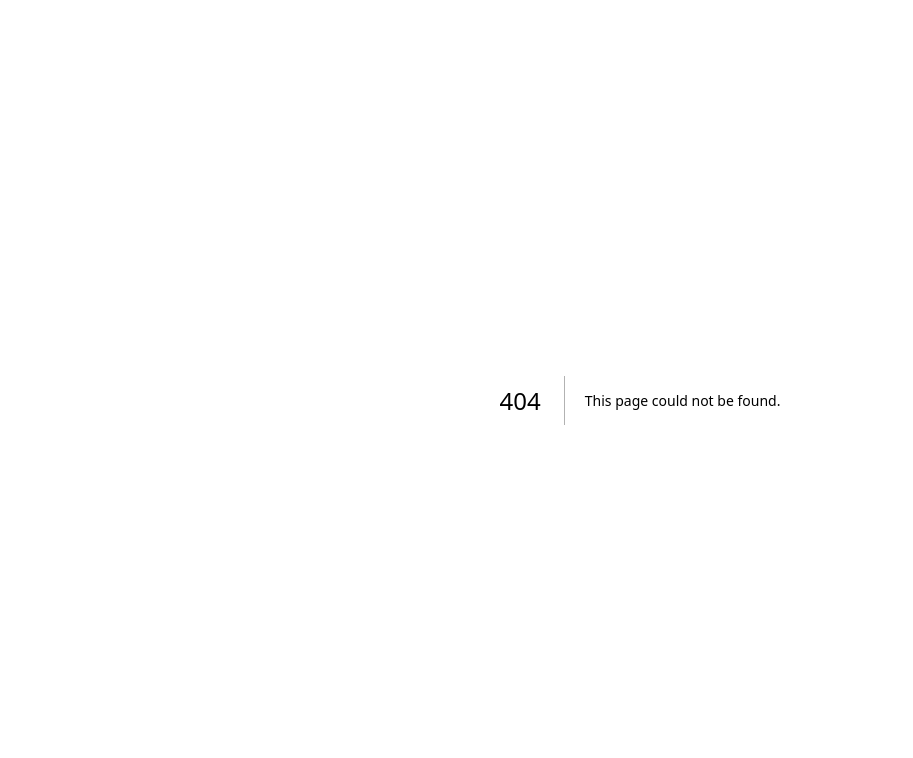
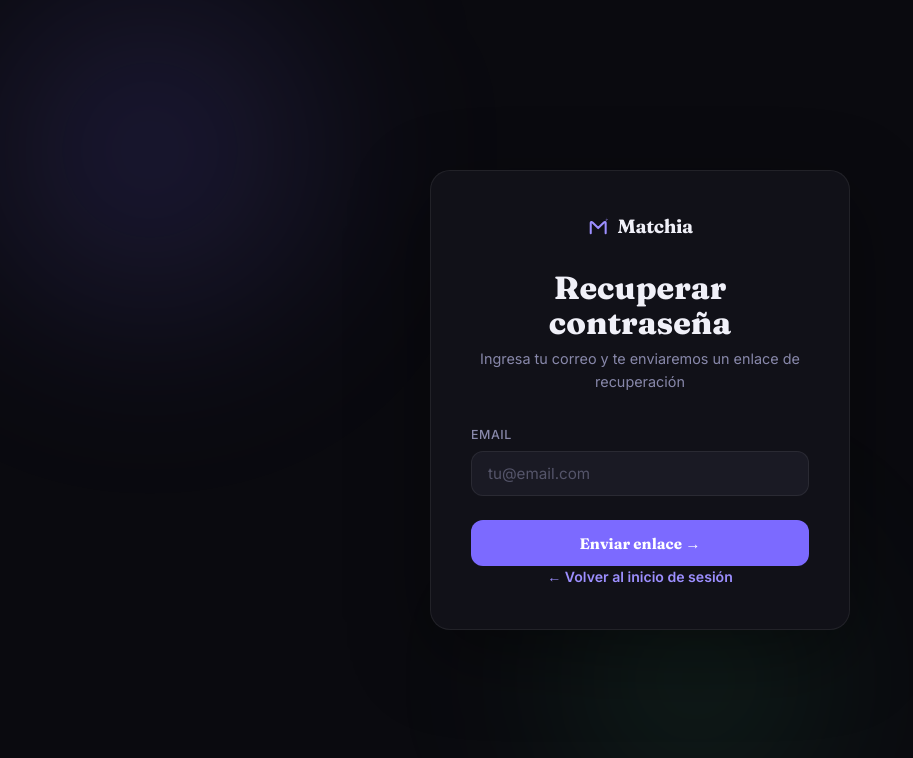
Before and after one commit to Basara2024/Cv-analyzer, a Next.js app in the folder frontend/: page /auth/forgot-password in a window 1280 px wide. Before the commit this address had no page. Shown: the top 758 px of the page, without its empty margins (0-913 px from the left). Built offline with nearby package versions, Linux system fonts and the light colour scheme.

Commit message:
Forgot and reset pasword

```diff
--- a/frontend/app/auth/auth.module.css
+++ b/frontend/app/auth/auth.module.css
@@ -244,3 +244,16 @@
   color: var(--accent-bright);
   text-decoration: underline;
 }
+
+.forgotLink {
+  display: block;
+  text-align: right;
+  font-size: 0.78rem;
+  color: var(--text-muted);
+  text-decoration: none;
+  margin-top: 0.4rem;
+}
+
+.forgotLink:hover {
+  color: var(--accent-bright);
+}
--- /dev/null
+++ b/frontend/app/auth/forgot-password/page.tsx
@@ -0,0 +1,82 @@
+"use client";
+import { useState } from "react";
+import Link from "next/link";
+import axios from "axios";
+import styles from "../auth.module.css";
+import { MatchiaLogo } from "@/app/components/MatchiaLogo";
+
+export default function ForgotPasswordPage() {
+  const [email, setEmail] = useState("");
+  const [loading, setLoading] = useState(false);
+  const [submitted, setSubmitted] = useState(false);
+  const [error, setError] = useState("");
+
+  const handleSubmit = async (e: React.FormEvent) => {
+    e.preventDefault();
+    setError("");
+    setLoading(true);
+    try {
+      await axios.post(`${process.env.NEXT_PUBLIC_API_URL}/auth/forgot-password`, { email });
+      setSubmitted(true);
+    } catch (err: any) {
+      setError(err.response?.data?.message || "Error al procesar la solicitud.");
+    } finally {
+      setLoading(false);
+    }
+  };
+
+  return (
+    <div className={styles.page}>
+      <div className={styles.blob1} />
+      <div className={styles.blob2} />
+
+      <div className={styles.right}>
+        <div className={styles.card}>
+          <Link href="/" className={styles.cardLogo}>
+            <MatchiaLogo className={styles.logoIcon} />
+            <span className={styles.logoText}>Matchia</span>
+          </Link>
+
+          <div className={styles.formHeader}>
+            <h2 className={styles.formTitle}>Recuperar contraseña</h2>
+            <p className={styles.formSubtitle}>
+              {submitted
+                ? "Revisa tu bandeja de entrada"
+                : "Ingresa tu correo y te enviaremos un enlace de recuperación"}
+            </p>
+          </div>
+
+          {!submitted ? (
+            <form onSubmit={handleSubmit} className={styles.fields}>
+              <div className={styles.field}>
+                <label className={styles.label}>Email</label>
+                <input
+                  className={styles.input}
+                  type="email"
+                  placeholder="tu@email.com"
+                  value={email}
+                  onChange={(e) => setEmail(e.target.value)}
+                  required
+                />
+              </div>
+
+              {error && <div className={styles.error}>{error}</div>}
+
+              <button className={styles.btnPrimary} type="submit" disabled={loading}>
+                {loading ? <span className={styles.spinner} /> : "Enviar enlace →"}
+              </button>
+            </form>
+          ) : (
+            <p className={styles.formSubtitle}>
+              Si <strong>{email}</strong> está registrado, recibirás un correo en los próximos minutos.
+            </p>
+          )}
+
+          <p className={styles.switch}>
+            <Link href="/auth" className={styles.switchBtn}>← Volver al inicio de sesión</Link>
+          </p>
+        </div>
+      </div>
+    </div>
+  );
+}
--- a/frontend/app/auth/page.tsx
+++ b/frontend/app/auth/page.tsx
@@ -162,6 +162,11 @@ function AuthPageInner() {
                 onChange={(e) => setForm({ ...form, password: e.target.value })}
                 required
               />
+              {mode === "login" && (
+                <Link href="/auth/forgot-password" className={styles.forgotLink}>
+                  ¿Olvidaste tu contraseña?
+                </Link>
+              )}
             </div>
 
             {error && <div className={styles.error}>{error}</div>}
```
Also changed, not shown: frontend/app/auth/reset-password/page.tsx (added, +124 -0 lines).
